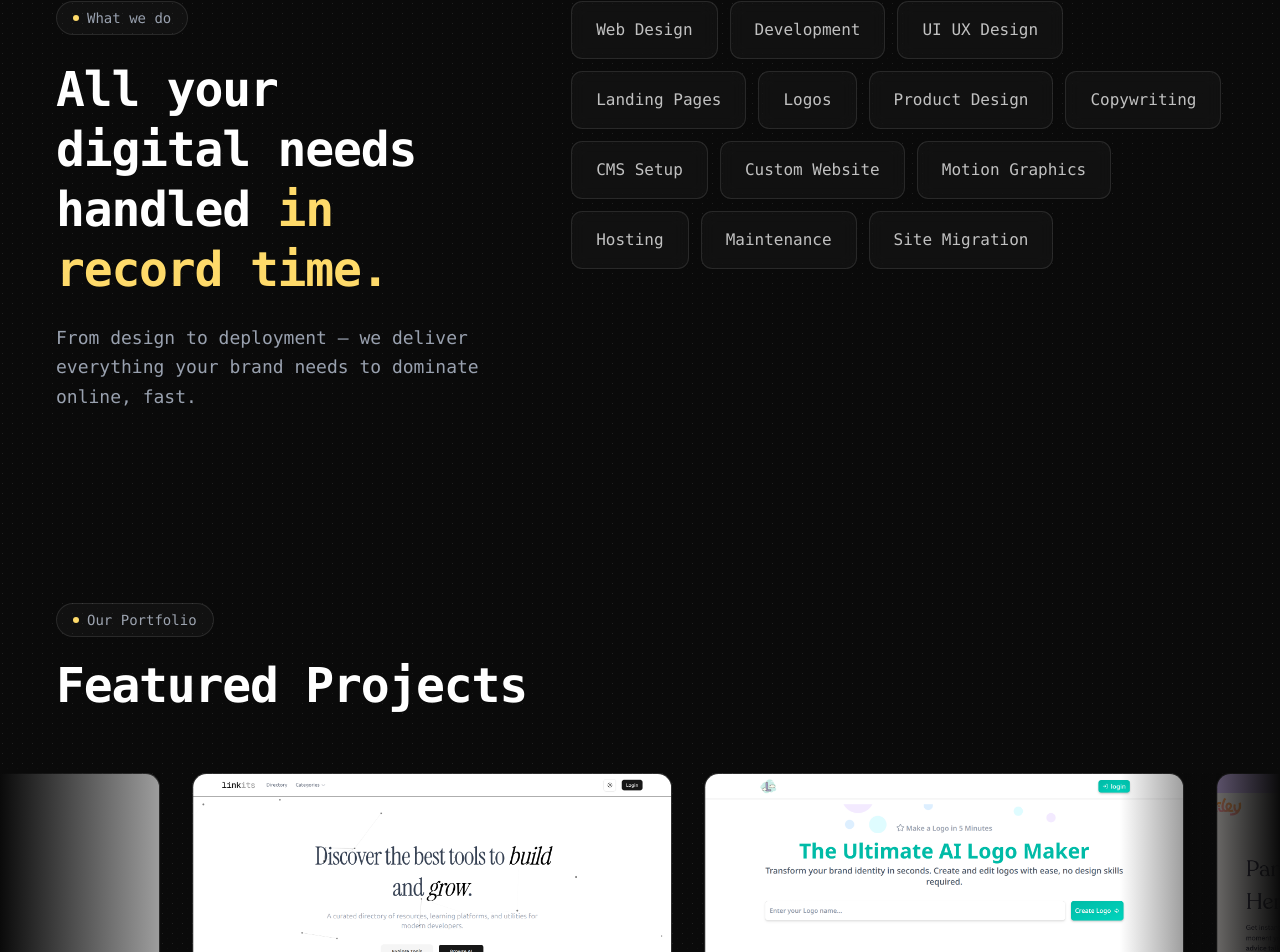
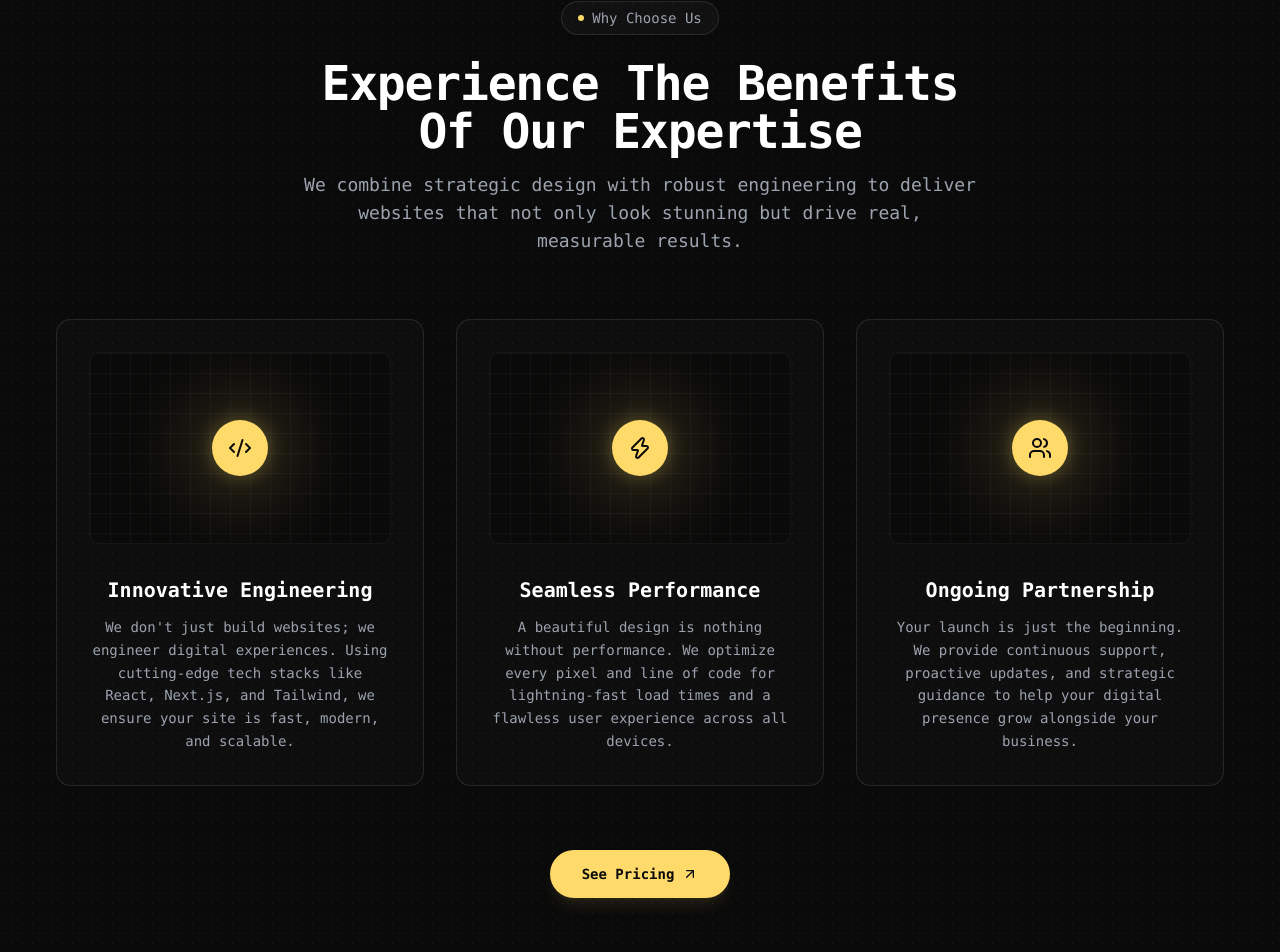
Before and after one commit to Piyush-20045/code-nest, a Next.js app: page / in a window 1280 px wide. Shown: the part 779-1731 px from the top of the page. Built offline with nearby package versions, Linux system fonts and the light colour scheme; grey boxes are pictures that could not be loaded.

Commit message:
feat: add about section

```diff
--- a/app/page.js
+++ b/app/page.js
@@ -1,5 +1,6 @@
 import Navbar from "@/components/Navbar";
 import Hero from "@/components/Hero";
+import About from "@/components/About";
 import Services from "@/components/Services";
 import Projects from "@/components/Projects";
 import Pricing from "@/components/Pricing";
@@ -27,6 +28,7 @@ export default function Home() {
         <Navbar />
         <main className="flex-1 w-full">
           <Hero />
+          <About />
           <Services />
           <Projects />
           <Pricing />
--- /dev/null
+++ b/components/About.jsx
@@ -0,0 +1,106 @@
+"use client";
+import React from "react";
+import { motion } from "framer-motion";
+import { ArrowUpRight } from "lucide-react";
+import Link from "next/link";
+import { features } from "@/constants/feature";
+
+export default function About() {
+  return (
+    <section
+      id="about"
+      className="w-full max-w-[1200px] mx-auto px-4 py-24 relative z-10"
+    >
+      {/* Header */}
+      <div className="text-center mb-16">
+        <motion.div
+          initial={{ opacity: 0, y: 20 }}
+          whileInView={{ opacity: 1, y: 0 }}
+          viewport={{ once: true }}
+          transition={{ duration: 0.5 }}
+        >
+          <span
+            className="inline-flex items-center gap-2 text-sm border border-white/10 rounded-full px-4 py-1.5 bg-white/3 mb-6"
+            style={{ color: "#9ca3af" }}
+          >
+            <span className="w-1.5 h-1.5 rounded-full bg-[#feda6a]" />
+            Why Choose Us
+          </span>
+          <h2
+            className="text-4xl md:text-5xl font-extrabold tracking-tight mb-4"
+            style={{ color: "#ffffff" }}
+          >
+            Experience The Benefits
+            <br className="hidden md:block" /> Of Our Expertise
+          </h2>
+          <p
+            className="text-base md:text-lg max-w-2xl mx-auto"
+            style={{ color: "#9ca3af" }}
+          >
+            We combine strategic design with robust engineering to deliver
+            websites that not only look stunning but drive real, measurable
+            results.
+          </p>
+        </motion.div>
+      </div>
+
+      {/* Feature Cards */}
+      <div className="grid grid-cols-1 md:grid-cols-3 gap-6 lg:gap-8 mb-16">
+        {features.map((feature, i) => (
+          <motion.div
+            key={i}
+            initial={{ opacity: 0, y: 30 }}
+            whileInView={{ opacity: 1, y: 0 }}
+            viewport={{ once: true }}
+            transition={{ duration: 0.5, delay: i * 0.15 }}
+            className="rounded-2xl border border-white/10 bg-white/2 p-6 lg:p-8 flex flex-col items-center text-center group hover:bg-white/4 transition-colors"
+          >
+            {/* Animated Grid Hero area for icon */}
+            <div className="w-full h-40 md:h-48 rounded-xl bg-[#0a0a0a] border border-white/5 mb-8 relative overflow-hidden flex items-center justify-center">
+              {/* Subtle Grid Pattern */}
+              <div
+                className="absolute inset-0 opacity-20 pointer-events-none"
+                style={{
+                  backgroundImage:
+                    "linear-gradient(rgba(255,255,255,0.2) 1px, transparent 1px), linear-gradient(90deg, rgba(255,255,255,0.2) 1px, transparent 1px)",
+                  backgroundSize: "20px 20px",
+                }}
+              />
+              {/* Center Glow */}
+              <div className="absolute top-1/2 left-1/2 -translate-x-1/2 -translate-y-1/2 w-24 h-24 bg-[#feda6a]/20 rounded-full blur-2xl pointer-events-none" />
+
+              {/* Icon Circle */}
+              <div className="relative z-10 w-14 h-14 rounded-full bg-[#feda6a] flex items-center justify-center shadow-[0_0_20px_rgba(254,218,106,0.3)] group-hover:scale-110 transition-transform duration-500">
+                {feature.icon}
+              </div>
+            </div>
+
+            <h3 className="text-xl font-bold mb-3" style={{ color: "#ffffff" }}>
+              {feature.title}
+            </h3>
+            <p className="text-sm leading-relaxed" style={{ color: "#9ca3af" }}>
+              {feature.description}
+            </p>
+          </motion.div>
+        ))}
+      </div>
+
+      {/* Bottom CTA Button */}
+      <motion.div
+        initial={{ opacity: 0, y: 20 }}
+        whileInView={{ opacity: 1, y: 0 }}
+        viewport={{ once: true }}
+        transition={{ duration: 0.5, delay: 0.4 }}
+        className="flex justify-center"
+      >
+        <Link
+          href="#pricing"
+          className="group inline-flex items-center justify-center gap-2 font-semibold text-sm px-8 py-3.5 rounded-full bg-[#feda6a] text-[#0a0a0a] hover:bg-[#feda6a]/90 shadow-lg shadow-[#feda6a]/10 hover:shadow-[#feda6a]/25 transition-all duration-300"
+        >
+          See Pricing
+          <ArrowUpRight className="size-4 transition-transform group-hover:translate-x-0.5 group-hover:-translate-y-0.5" />
+        </Link>
+      </motion.div>
+    </section>
+  );
+}
--- /dev/null
+++ b/constants/feature.js
@@ -0,0 +1,22 @@
+import { Code2, Users, Zap } from "lucide-react";
+
+export const features = [
+    {
+        icon: <Code2 className="size-6 text-[#0a0a0a]" />,
+        title: "Innovative Engineering",
+        description:
+            "We don't just build websites; we engineer digital experiences. Using cutting-edge tech stacks like React, Next.js, and Tailwind, we ensure your site is fast, modern, and scalable.",
+    },
+    {
+        icon: <Zap className="size-6 text-[#0a0a0a]" />,
+        title: "Seamless Performance",
+        description:
+            "A beautiful design is nothing without performance. We optimize every pixel and line of code for lightning-fast load times and a flawless user experience across all devices.",
+    },
+    {
+        icon: <Users className="size-6 text-[#0a0a0a]" />,
+        title: "Ongoing Partnership",
+        description:
+            "Your launch is just the beginning. We provide continuous support, proactive updates, and strategic guidance to help your digital presence grow alongside your business.",
+    },
+];
--- a/constants/navbar-link.jsx
+++ b/constants/navbar-link.jsx
@@ -1,7 +1,7 @@
 export const navbarLinks = [
   {
     label: "About",
-    href: "#work",
+    href: "#about",
   },
   {
     label: "Services",
```
